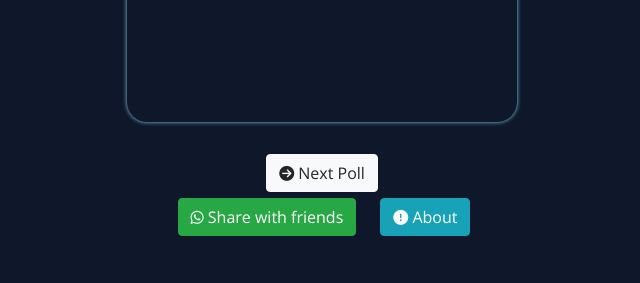
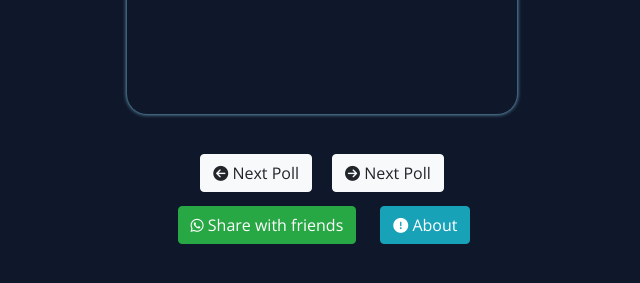
Before and after one commit to goluch56744/Dgi_Poll, a website: page public/poll.html in a window 1280 px wide. Shown: the part 457-740 px from the top of the page, without its empty margins (318-958 px from the left). Drawn offline with nearby package versions, Linux system fonts and the light colour scheme; no server answers.

Commit message:
Update poll.html

```diff
--- a/public/poll.html
+++ b/public/poll.html
@@ -174,7 +174,10 @@
         </div>
         <ul id="options"></ul>
     </main>
-    <a id="nxt" href="" onclick="nextLink()" target="_blank"><button type="button"  class="btn btn-light"><i class="fa-solid fa-circle-arrow-right" style="font-size: 15px;"></i> Next Poll</button></i></a>
+    <div class="nxt-pre-btn m-2" style="display: flex;justify-content: space-around; align-items: center; gap: 20px;">
+        <a id="pre" href="" onclick="preLink()" target="_blank"><button type="button"  class="btn btn-light"><i class="fa-solid fa-circle-arrow-left" style="font-size: 15px;"></i> Next Poll</button></i></a>
+        <a id="nxt" href="" onclick="nextLink()" target="_blank"><button type="button"  class="btn btn-light"><i class="fa-solid fa-circle-arrow-right" style="font-size: 15px;"></i> Next Poll</button></i></a>
+    </div>
 
     <div style="display: flex;justify-content: space-around; align-items: center; gap: 20px;">
         <a id="url" class="whts" href="" data-action="share/whatsapp/share">
@@ -191,6 +194,13 @@
         urlDiv.href = `https://api.whatsapp.com/send?text=`+currUrl
 
         var idNum = parseInt(id);
+
+        function preLink(){
+
+            var x = idNum - 1;
+            var nxt = document.getElementById('pre');
+            pre.href = `https://dgi.onrender.com/`+ x;
+        }
 
         function nextLink(){
 
```
